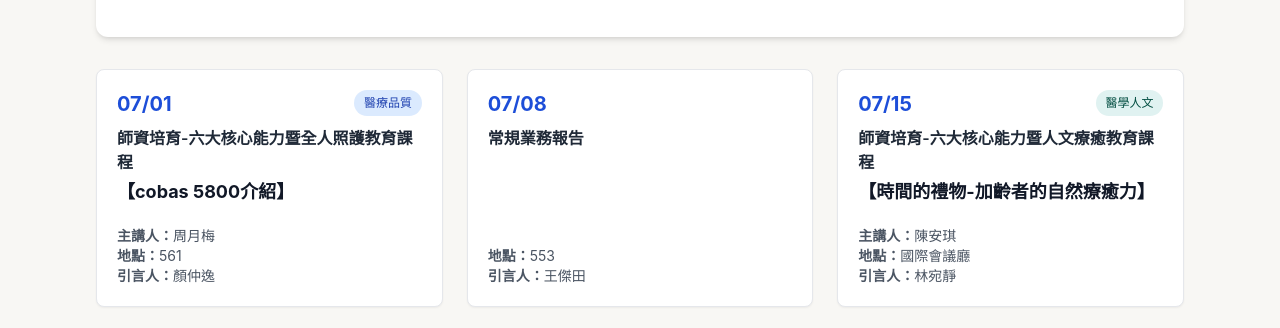
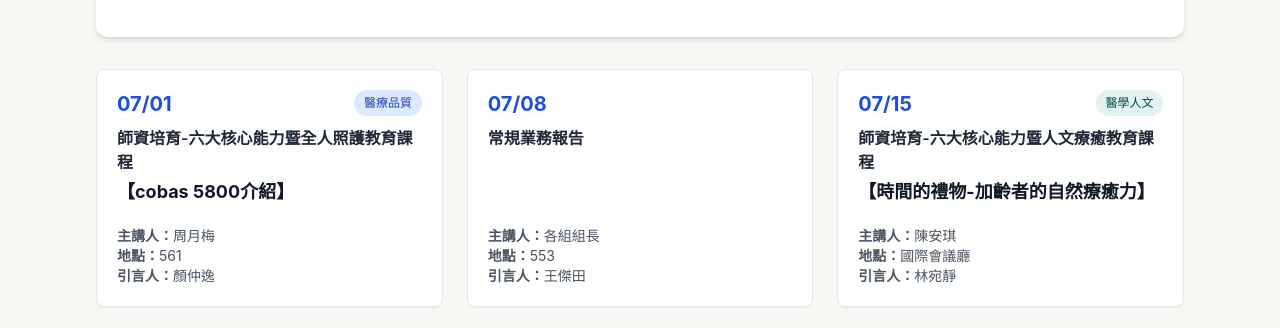
Before and after one commit to chiachen2507/cpschedule, a plain HTML site: page index.html in a window 1280 px wide. Shown: the part 766-1094 px from the top of the page. Drawn offline with nearby package versions, Linux system fonts and the light colour scheme.

Commit message:
Update index.html

```diff
--- a/index.html
+++ b/index.html
@@ -116,12 +116,12 @@
     <script>
         const courses = [
             { date: '07/01', month: 7, location: '561', title: '師資培育-六大核心能力暨全人照護教育課程', topic: '【cobas 5800介紹】', speaker: '周月梅', cfd: 'B', category: '醫療品質', domain: '生理心理', video: 'P', moderator: '顏仲逸' },
-            { date: '07/08', month: 7, location: '553', title: '常規業務報告', topic: '', speaker: '', cfd: '', category: '', domain: '', video: '', moderator: '王傑田' },
+            { date: '07/08', month: 7, location: '553', title: '常規業務報告', topic: '', speaker: '各組組長', cfd: '', category: '', domain: '', video: '', moderator: '王傑田' },
             { date: '07/15', month: 7, location: '國際會議廳', title: '師資培育-六大核心能力暨人文療癒教育課程', topic: '【時間的禮物-加齡者的自然療癒力】', speaker: '陳安琪', cfd: 'A(b)', category: '醫學人文', domain: '心理社會', video: 'P', moderator: '林宛靜' },
             { date: '07/22', month: 7, location: '561', title: '師資培育-六大核心能力暨全人照護教育課程', topic: '【癢無止境-異位性皮膚炎】', speaker: '施芳蘭', cfd: 'A(a)', category: '醫療品質', domain: '生理心理', video: 'P', moderator: '蔡慧娟' },
             { date: '07/29', month: 7, location: '553', title: '師資培育-六大核心能力暨全人照護教育課程', topic: '【肌炎自體免疫標誌與臨床診斷應用】', speaker: '蔡慧娟', cfd: 'A(a)', category: '醫療品質', domain: '生理心理', video: 'P', moderator: '陳薔妃' },
             { date: '08/05', month: 8, location: '553', title: '師資培育-六大核心能力暨數位技能教育課程', topic: '【讓數據說話：從零開始打造Power BI IGRA檢驗分析儀表板】', speaker: '陳薔妃', cfd: 'C', category: '數位技能', domain: '生理心理', video: 'P', moderator: '洪永東' },
-            { date: '08/12', month: 8, location: '-', title: '本週無部會' },
+            { date: '08/12', month: 8, title: '本週無部會' },
             { date: '08/19', month: 8, location: '國際會議廳', title: '師資培育-六大核心能力暨全人照護教育課程', topic: '【臨床分子診斷對於真菌感染之應用】', speaker: '陳靜如', cfd: 'B', category: '醫療品質', domain: '生理心理', video: 'P', moderator: '杜建嶢' },
             { date: '08/26', month: 8, location: '561', title: '師資培育-六大核心能力暨數位技能教育課程', topic: '【Power BI基本介紹及應用】', speaker: '黃靜妍', cfd: 'C', category: '數位技能', domain: '生理心理', video: 'P', moderator: '王仁宏' }
         ];
```
